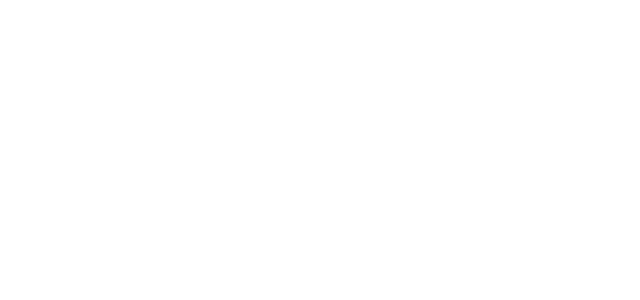
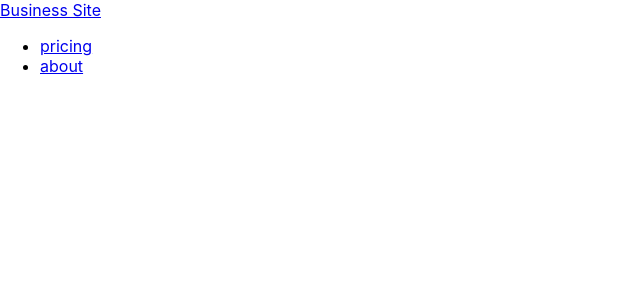
Before and after one commit to rub429/Phase-2-Project, a React (Create React App) app in the folder Project-Phase-2/my-app/: page / in a window 1280 px wide. Shown: the top 300 px of the page, without its empty margins (0-640 px from the left). Built offline with nearby package versions, Linux system fonts and the light colour scheme.

Commit message:
Navbar.js 2

```diff
--- a/Project-Phase-2/my-app/src/App.js
+++ b/Project-Phase-2/my-app/src/App.js
@@ -1,11 +1,12 @@
 import logo from './logo.svg';
 import './App.css';
+import Navbar from './Navbar';
 
 function App() {
   return (
-    <div className="App">
-
-    </div>
+    <>
+    <Navbar/>
+    </>
   );
 }
 
--- a/Project-Phase-2/my-app/src/Navbar.js
+++ b/Project-Phase-2/my-app/src/Navbar.js
@@ -3,7 +3,12 @@
 const Navbar = () => {
   return (
     <nav className='nav'>
-    <div>Navbar</div>
+    <a href='/' className='site-title'>Business Site</a>
+    {/* Business site           pricing     about */}
+    <ul>
+        <li><a href='/pricing'>pricing</a></li>
+        <li><a href='/about'>about</a></li>
+    </ul>
     </nav>
   )
 }
```
